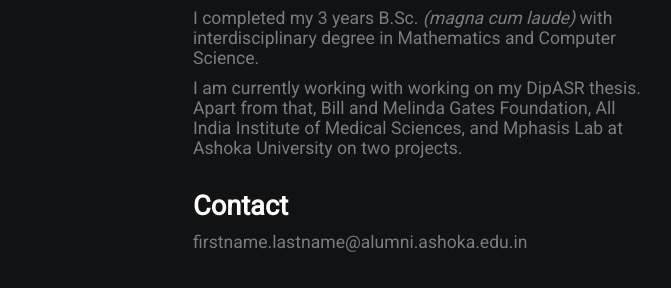
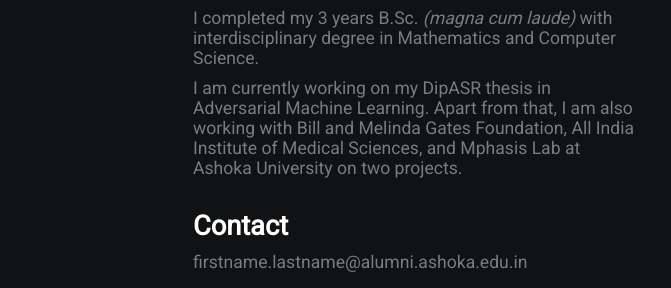
Before and after one commit to vedanshpriyadarshi/vedanshpriyadarshi.github.io, a plain HTML site: page index.html in a window 1280 px wide. Shown: the part 277-565 px from the top of the page, 447-1118 px from the left. Drawn offline with Linux system fonts and the light colour scheme; some icons are missing; files whose address does not match are found by name.

Commit message:
Update index.html

```diff
--- a/index.html
+++ b/index.html
@@ -28,7 +28,7 @@
             <p>Research Interests: Theory of Machine Learning (ML), Deployable and Robust ML, ML applied to other disciplines, Security and Privacy</p>
             <p>I am currently working for Postgraduate Diploma (DipASR) in Advanced Computer Science (by research) at Ashoka University.</p>
             <p>I completed my 3 years B.Sc. <i>(magna cum laude)</i> with interdisciplinary degree in Mathematics and Computer Science.</p>
-            <p>I am currently working with working on my DipASR thesis. Apart from that, Bill and Melinda Gates Foundation, All India Institute of Medical Sciences, and Mphasis Lab at Ashoka University on two projects.</p>
+            <p>I am currently working on my DipASR thesis in Adversarial Machine Learning. Apart from that, I am also working with Bill and Melinda Gates Foundation, All India Institute of Medical Sciences, and Mphasis Lab at Ashoka University on two projects.</p>
             <h2>Contact</h2>
             <p>firstname.lastname@alumni.ashoka.edu.in</p>
         </div>
```
